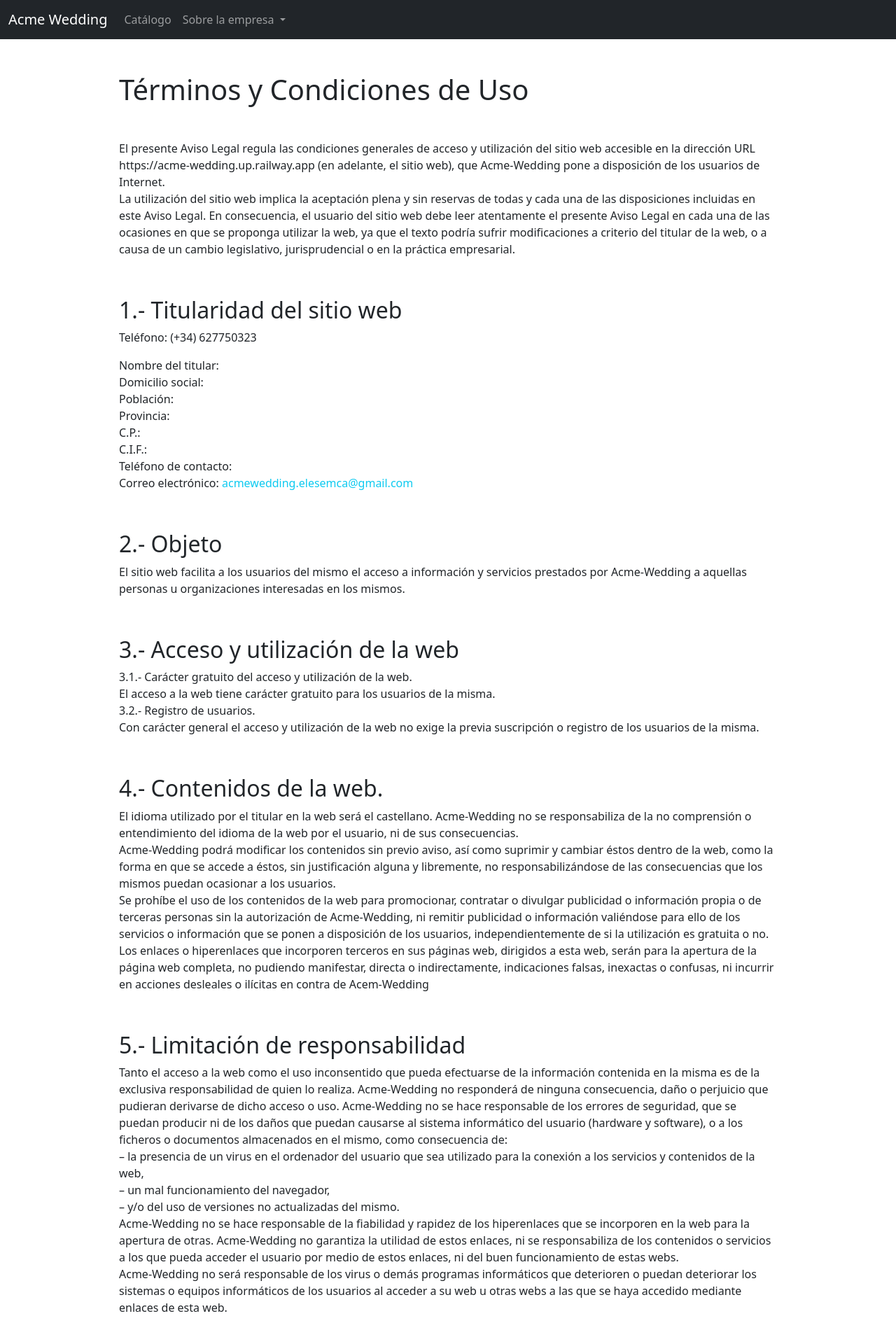
After one commit to PGPI-3-7/acme-wedding, a Django app: page /terminosuso/ in a window 1280 px wide. The commit adds this page. Shown: the top 1920 px of the page at 70% size. Run offline with Django 3.2, Linux system fonts and the light colour scheme.

Commit message:
AWE-11 creada la página de términos de uso con los términos provisionales

```diff
--- a/acme_wedding/urls.py
+++ b/acme_wedding/urls.py
@@ -25,6 +25,7 @@ urlpatterns = [
     path('politicaenvio/',base_views.politica_envio_view),
     path('opcionesentrega/',base_views.opciones_entrega_view),
     path('metodopago/',base_views.metodo_pago_view),
+    path('terminosuso/',base_views.terminos_uso_view),
     path('', include('base.urls', namespace='base')),
 ]
 
--- a/base/templates/base.html
+++ b/base/templates/base.html
@@ -35,8 +35,10 @@
                             <li><a class="dropdown-item" href="/opcionesentrega">Opciones de entrega</a></li>
                             <li><a class="dropdown-item" href="/politicaenvio">Política de envío</a></li>
                             <li><a class="dropdown-item" href="/datosempresa">Sobre la empresa</a></li>
+                            <li><a class="dropdown-item" href="/terminosuso">Términos de uso</a></li>
                         </ul>
                     </li>
+
 
                 </ul>
             </div>
--- /dev/null
+++ b/base/templates/terminosuso.html
@@ -0,0 +1,107 @@
+{%extends 'base.html'%}
+
+{% block menuitems %}
+
+{% endblock %}
+
+{% block content %}
+<div class="row my-5">
+  <div class="col-lg-12 mx-auto">
+
+    <h1>Términos y Condiciones de Uso</h1>
+    <p>&nbsp;</p>
+    <p>El presente Aviso Legal regula las condiciones generales de acceso y utilización del sitio web accesible en la
+      dirección URL https://acme-wedding.up.railway.app (en adelante, el sitio web), que Acme-Wedding
+      pone a disposición de los usuarios de Internet.<br>
+  La utilización del sitio web implica la aceptación plena y sin reservas de todas y
+    cada una de las disposiciones incluidas en este Aviso Legal.
+     En consecuencia, el usuario del sitio web debe leer atentamente el presente Aviso
+     Legal en cada una de las ocasiones en que se proponga utilizar la web,
+     ya que el texto podría sufrir modificaciones a criterio del titular de la web,
+      o a causa de un cambio legislativo, jurisprudencial o en la práctica empresarial.</p>
+    <p>&nbsp;</p>
+    <h2>1.- Titularidad del sitio web</h2>
+    <p>Teléfono: (+34) 627750323</p>
+    <p>Nombre del titular:<br>
+    Domicilio social: <br>
+    Población: <br>
+    Provincia: <br>
+    C.P.: <br>
+    C.I.F.: <br>
+    Teléfono de contacto: <br>
+    Correo electrónico: <a href="mailto:acmewedding.elesemca@gmail.com" class="link-info">acmewedding.elesemca@gmail.com</a></p>
+    <p>&nbsp;</p>
+    <h2>2.- Objeto</h2>
+    <p>El sitio web facilita a los usuarios del mismo el acceso a información y servicios prestados por Acme-Wedding
+       a aquellas personas u organizaciones interesadas en los mismos.</p>
+    <p>&nbsp;</p>
+    <h2>3.- Acceso y utilización de la web</h2>
+    <p>3.1.- Carácter gratuito del acceso y utilización de la web.<br>
+    El acceso a la web tiene carácter gratuito para los usuarios de la misma.<br>
+    3.2.- Registro de usuarios.<br>
+    Con carácter general el acceso y utilización de la web no exige la previa suscripción o registro de los usuarios de la misma.</p>
+    <p>&nbsp;</p>
+    <h2>4.- Contenidos de la web.</h2>
+    <p>El idioma utilizado por el titular en la web será el castellano. Acme-Wedding no se responsabiliza de la no comprensión
+      o entendimiento del idioma de la web por el usuario, ni de sus consecuencias.<br>
+    Acme-Wedding podrá modificar los contenidos sin previo aviso, así como suprimir y cambiar éstos dentro de la web,
+     como la forma en que se accede a éstos, sin justificación alguna y libremente, no responsabilizándose de las
+     consecuencias que los mismos puedan ocasionar a los usuarios.<br>
+    Se prohíbe el uso de los contenidos de la web para promocionar, contratar o divulgar publicidad o información propia o
+     de terceras personas sin la autorización de Acme-Wedding, ni remitir publicidad o información valiéndose para ello de
+     los servicios o información que se ponen a disposición de los usuarios, independientemente de si la utilización es gratuita o no.<br>
+    Los enlaces o hiperenlaces que incorporen terceros en sus páginas web, dirigidos a esta web,
+     serán para la apertura de la página web completa, no pudiendo manifestar, directa o indirectamente,
+     indicaciones falsas, inexactas o confusas, ni incurrir en acciones desleales o ilícitas en contra de Acem-Wedding</p>
+    <p>&nbsp;</p>
+    <h2>5.- Limitación de responsabilidad</h2>
+    <p>Tanto el acceso a la web como el uso inconsentido que pueda efectuarse de la información contenida en la misma es de la
+       exclusiva responsabilidad de quien lo realiza. Acme-Wedding no responderá de ninguna consecuencia, daño o perjuicio que
+        pudieran derivarse de dicho acceso o uso. Acme-Wedding no se hace responsable de los errores de seguridad, que se puedan
+        producir ni de los daños que puedan causarse al sistema informático del usuario (hardware y software), o a los ficheros
+        o documentos almacenados en el mismo, como consecuencia de:<br>
+    – la presencia de un virus en el ordenador del usuario que sea utilizado para la conexión a los servicios y contenidos de la web,<br>
+    – un mal funcionamiento del navegador,<br>
+    – y/o del uso de versiones no actualizadas del mismo.<br>
+    Acme-Wedding no se hace responsable de la fiabilidad y rapidez de los hiperenlaces que se incorporen en la web
+     para la apertura de otras. Acme-Wedding no garantiza la utilidad de estos enlaces, ni se responsabiliza de los
+     contenidos o servicios a los que pueda acceder el usuario por medio de estos enlaces, ni del buen funcionamiento de estas webs.<br>
+    Acme-Wedding no será responsable de los virus o demás programas informáticos que deterioren o puedan deteriorar
+     los sistemas o equipos informáticos de los usuarios al acceder a su web u otras webs a las que se haya accedido mediante
+      enlaces de esta web.</p>
+    <p>&nbsp;</p>
+    <h2>6.- Empleo de la tecnología "Cookie"</h2>
+    <p>La web no emplea cookies ni cualquier otro procedimiento invisible de recogida de información cuando el usuario navega
+      por ella, respetando en todo momento la confidencialidad e intimidad del mismo.<br>
+    *SI SE EMPLEAN COOKIES CONSULTAR COMUNICADO SOBRE USO DE COOKIES La web emplea cookies, puede consultar nuestra Política de Cookies,
+     que respeta en todo momento la confidencialidad e intimidad del mismo.</p>
+    <p>&nbsp;</p>
+    <h2>7.- Propiedad intelectual e industrial</h2>
+    <p>Son propiedad de Acme-Wedding, todos los derechos de propiedad industrial e intelectual de la web, así como de los
+      contenidos que alberga. Cualquier uso de la web o sus contenidos deberá tener un carácter exclusivamente particular. Está
+       reservado exclusivamente a Acme-Wedding, cualquier otro uso que suponga la copia, reproducción, distribución,
+       transformación, comunicación pública o cualquier otra acción similar, de todo o parte de los contenidos de la web,
+        por lo que ningún usuario podrá llevar a cabo estas acciones sin la autorización previa y por escrito de Acme-Wedding.</p>
+    <p>&nbsp;</p>
+    <h2>&nbsp;8.- Política de privacidad y protección de datos</h2>
+    <p>Acme-Wedding cumple con la Ley Orgánica 15/1999, de Protección de Datos de Carácter Personal y con cualquier otra normativa
+      vigente en la materia, y mantiene una Política de Privacidad sobre los datos personales, en la que se describe,
+      principalmente, el uso que se hace de los datos de carácter personal, se informa al Usuario detalladamente de las
+      circunstancias esenciales de dicho uso y de las medidas de seguridad que se aplican a sus datos de carácter personal
+       para evitar que terceros no autorizados puedan acceder a ellos.</p>
+    <p>&nbsp;</p>
+    <h2>9.- Legislación aplicable y jurisdicción competente</h2>
+    <p>El presente Aviso Legal se interpretará y regirá de conformidad con la legislación española. Acme-Wedding y los usuarios,
+       con renuncia expresa a cualquier otro fuero que pudiera corresponderles, se someten al de los juzgados y tribunales del
+       domicilio del usuario para cualquier controversia que pudiera derivarse del acceso o uso de la web. En el caso de que el
+        usuario tenga su domicilio fuera de España, Acme-Wedding sl y el usuario, se someten, con renuncia expresa a cualquier
+        otro fuero, a los juzgados y tribunales del domicilio de Acme-Wedding</p>
+    <p>&nbsp;</p>
+    <p>&nbsp;</p>
+
+
+
+  </div>
+</div>
+{% endblock %}
+Footer
--- a/base/views.py
+++ b/base/views.py
@@ -136,3 +136,6 @@ def politica_envio_view(request):
 
 def datos_empresa_view(request):
     return render(request,'datosempresa.html')
+
+def terminos_uso_view(request):
+    return render(request,'terminosuso.html')
```
